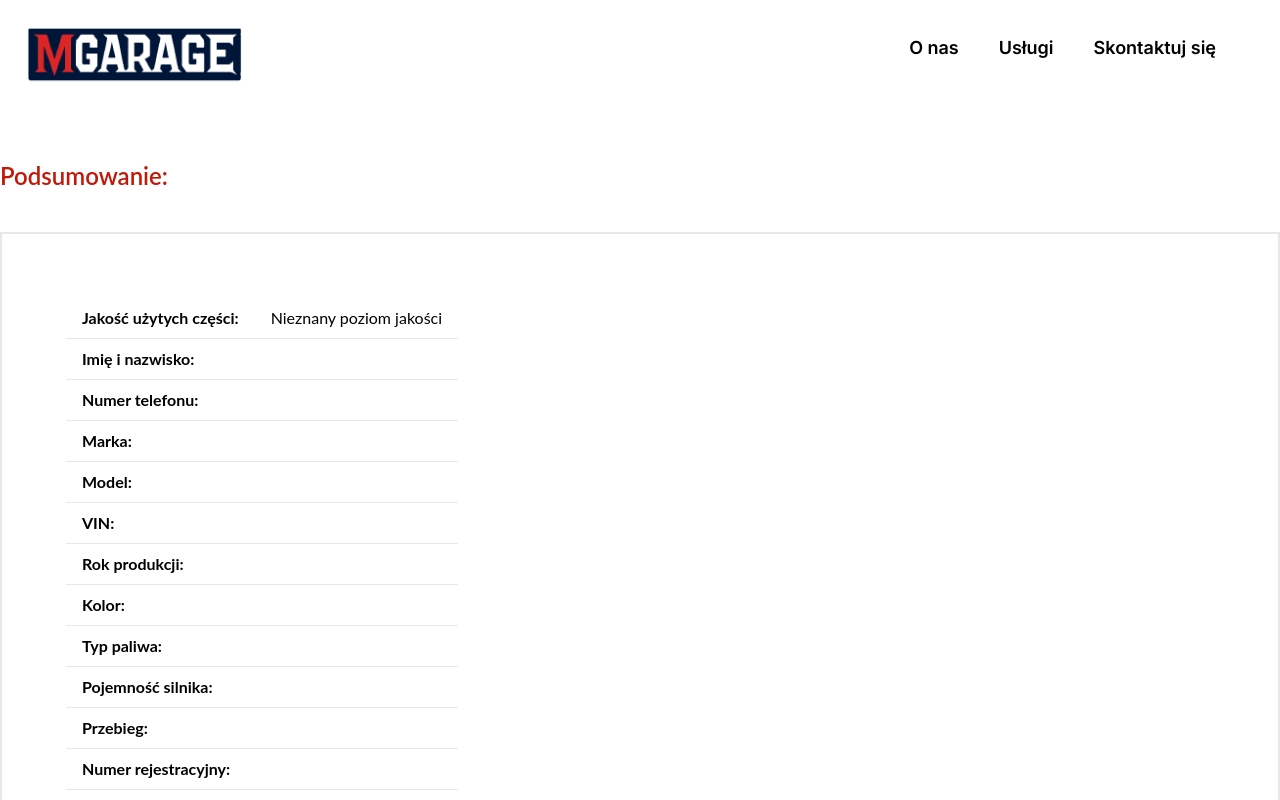
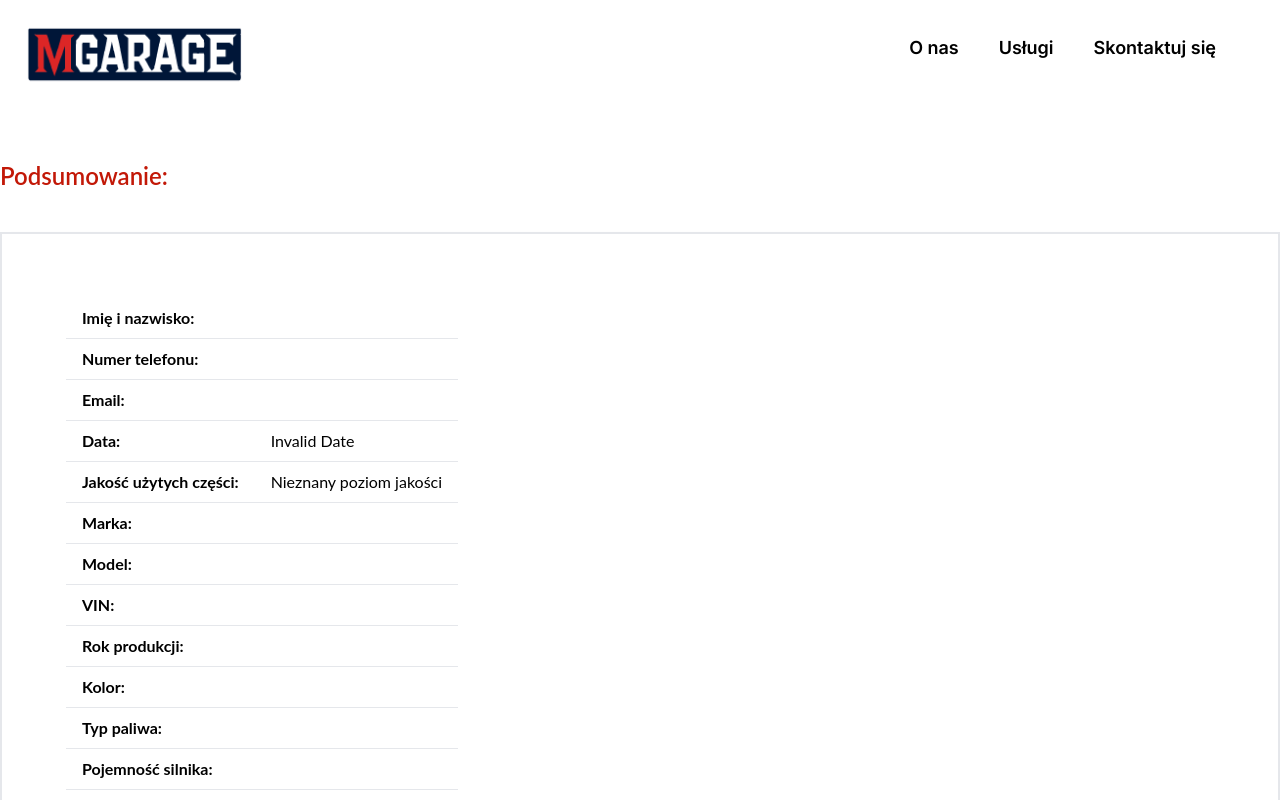
Before and after one commit to mg300/mgarage, a Next.js app: page /book/summary in a window 1280 px wide. Shown: the top 800 px of the page. Built offline with nearby package versions, Linux system fonts and the light colour scheme.

Commit message:
email visible in summary

```diff
--- a/src/app/book/info/page.tsx
+++ b/src/app/book/info/page.tsx
@@ -1,4 +1,3 @@
-"use client";
 import React from "react";
 import Link from "next/link";
 import Button from "@/app/components/Button/Button";
--- a/src/app/book/summary/page.tsx
+++ b/src/app/book/summary/page.tsx
@@ -19,9 +19,9 @@ interface IcarData {
   registrationNumber: string;
   IDs: string;
   date: string;
+  email: string;
 }
 function Page() {
-  const router = useRouter();
   const searchParams = useSearchParams();
   const [carData, setCarData] = useState<IcarData>();
   useEffect(() => {
@@ -40,6 +40,7 @@ function Page() {
       registrationNumber: searchParams.get("registrationNumber") || "",
       IDs: searchParams.get("IDs") || "",
       date: searchParams.get("date") || "",
+      email: searchParams.get("email") || "",
     });
   }, []);
   const getPolishQualityName = (quality: string) => {
@@ -64,10 +65,6 @@ function Page() {
         <table className="table-auto">
           <tbody>
             <tr className="border-b border-gray-200">
-              <td className="py-2 px-4 font-bold">Jakość użytych części:</td>
-              <td className="py-2 px-4">{getPolishQualityName(carData.serviceQuality)}</td>
-            </tr>
-            <tr className="border-b border-gray-200">
               <td className="py-2 px-4 font-bold">Imię i nazwisko:</td>
               <td className="py-2 px-4">{carData?.name}</td>
             </tr>
@@ -75,6 +72,19 @@ function Page() {
               <td className="py-2 px-4 font-bold">Numer telefonu:</td>
               <td className="py-2 px-4">{carData?.phone}</td>
             </tr>
+            <tr className="border-b border-gray-200">
+              <td className="py-2 px-4 font-bold">Email:</td>
+              <td className="py-2 px-4">{carData.email}</td>
+            </tr>
+            <tr className="border-b border-gray-200">
+              <td className="py-2 px-4 font-bold">Data:</td>
+              <td className="py-2 px-4">{new Date(carData.date).toLocaleString()}</td>
+            </tr>
+            <tr className="border-b border-gray-200">
+              <td className="py-2 px-4 font-bold">Jakość użytych części:</td>
+              <td className="py-2 px-4">{getPolishQualityName(carData.serviceQuality)}</td>
+            </tr>
+
             <tr className="border-b border-gray-200">
               <td className="py-2 px-4 font-bold">Marka:</td>
               <td className="py-2 px-4">{carData?.mark}</td>
@@ -115,10 +125,6 @@ function Page() {
               <td className="py-2 px-4 font-bold">ID usługi:</td>
               <td className="py-2 px-4">{carData?.IDs}</td>
             </tr>
-            <tr className="border-b border-gray-200">
-              <td className="py-2 px-4 font-bold">Data:</td>
-              <td className="py-2 px-4">{new Date(carData.date).toLocaleString()}</td>
-            </tr>
           </tbody>
         </table>
 
```
